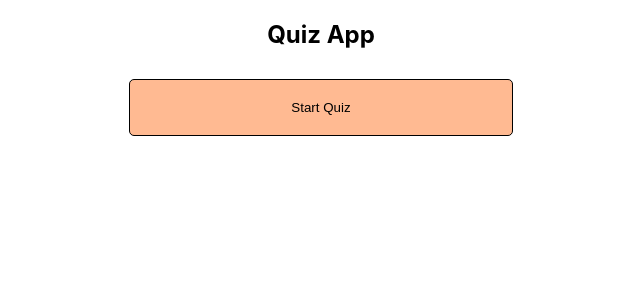
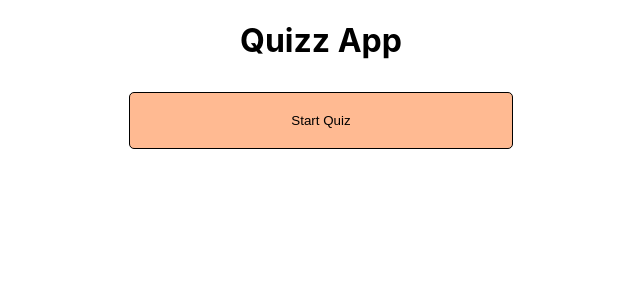
Before and after one commit to iamneo-production/afdebaceccceaaddddbbedcfcfdfbedeaaeafdbbc, a React (Create React App) app in the folder reactapp/: page / in a window 1280 px wide. Shown: the top 300 px of the page, without its empty margins (319-959 px from the left). Built offline with nearby package versions, Linux system fonts and the light colour scheme.

Commit message:
Backup Commit

```diff
--- a/reactapp/src/components/UI/Banner/Banner.js
+++ b/reactapp/src/components/UI/Banner/Banner.js
@@ -4,7 +4,7 @@ import StartButton from '../Button/StartButton'
 const Banner = ({setIsStart, isStart}) => {
   return (
     <div>
-      <h2>Quiz App</h2>
+      <h1>Quizz App</h1>
       <StartButton option={"Start Quiz"} onClick={() => setIsStart(!isStart)} />
     </div>
   )
--- a/reactapp/src/components/UI/Card/Card.js
+++ b/reactapp/src/components/UI/Card/Card.js
@@ -5,7 +5,7 @@ const Card = ({ question, options = [], onClick }) => {
     return (
         <div className="card">
             <h4 className='heading'>{question}</h4>
-            {Array.isArray(options) && options.length > 0 ? (
+            {Array.isArray(options) && options.length == 4 ? (
                 options.map((option, index) => (
                     <Button
                         key={index}
```
